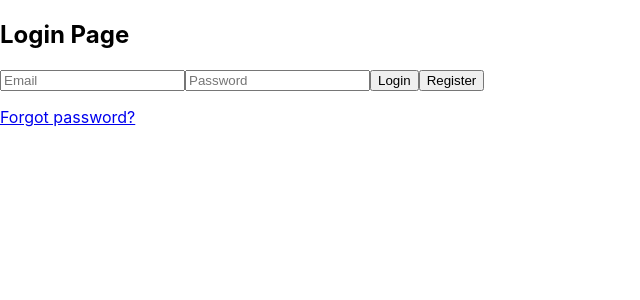
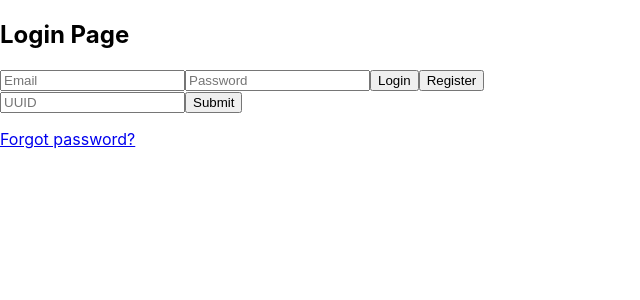
Before and after one commit to lisamariepleyer/smartgoods-website, a React (Create React App) app: page / in a window 1280 px wide. Shown: the top 300 px of the page, without its empty margins (0-640 px from the left). Built offline with nearby package versions, Linux system fonts and the light colour scheme.

Commit message:
allow input of UUID on login page

```diff
--- a/src/LoginPage.js
+++ b/src/LoginPage.js
@@ -7,6 +7,7 @@ function LoginPage() {
     let navigate = useNavigate();
     const { uuid, setUuid } = useContext(UserContext);
     const [serverResponse, setServerResponse] = useState(null);
+    const [inputUUID, setInputUUID] = useState('');
 
     const handleLogin = () => {
         navigate('/main');
@@ -29,13 +30,31 @@ function LoginPage() {
         setServerResponse(responseData.message);
     }
 
+    const handleChangeInputUUID = (event) => {
+        setInputUUID(event.target.value);
+    }
+
+    const handleSubmitInputUUID = (event) => {
+        event.preventDefault();
+        console.log('UUID input:', inputUUID);
+        setUuid(inputUUID);
+        navigate('/main')
+    }
+
     return (
         <div>
             <h2>Login Page</h2>
             <input type="email" placeholder="Email" />
             <input type="password" placeholder="Password" />
+
             <button onClick={handleLogin}>Login</button>
             <button onClick={handleRegistration}>Register</button>
+
+            <br />
+
+            <input type="text" placeholder="UUID" value={inputUUID} onChange={handleChangeInputUUID}/>
+            <button onClick={handleSubmitInputUUID}>Submit</button>
+
             <p><a href="/forgotpassword">Forgot password?</a></p>
             {uuid && <div>{uuid}</div>}
             {serverResponse && <div>{serverResponse}</div>}
--- a/src/MainPage.js
+++ b/src/MainPage.js
@@ -7,7 +7,6 @@ function MainPage() {
     const { uuid } = useContext(UserContext);
     const [isModalOpen, setIsModalOpen] = useState(false);
     const [requirements, setRequirements] = useState([]);
-    const [inputUUID, setInputUUID] = useState('');
 
     useEffect(() => {
         fetchRequirements();
@@ -25,7 +24,7 @@ function MainPage() {
 
         try {
 
-            const response = await fetch('http://localhost:8080/requirement/list/all/' + inputUUID);
+            const response = await fetch('http://localhost:8080/requirement/list/all/' + uuid);
 
             if (response.ok) {
                 const responseData = await response.json();
@@ -41,19 +40,10 @@ function MainPage() {
         }
     };
 
-    const handleInputUUID = (event) => {
-        setInputUUID(event.target.value);
-        event.preventDefault();
-        console.log('UUID input:', inputUUID);
-        fetchRequirements();
-    }
-
     return (
         <div>
             <h2>Main Page</h2>
-            <input type="text" placeholder="UUID" value={inputUUID} onChange={handleInputUUID} />
-            <button onClick={handleInputUUID}>Submit</button>
-            <p>Your UUID is: {inputUUID}</p>
+            <p>Your UUID is: {uuid}</p>
 
             <RequirementsTable data={requirements} />
 
```
